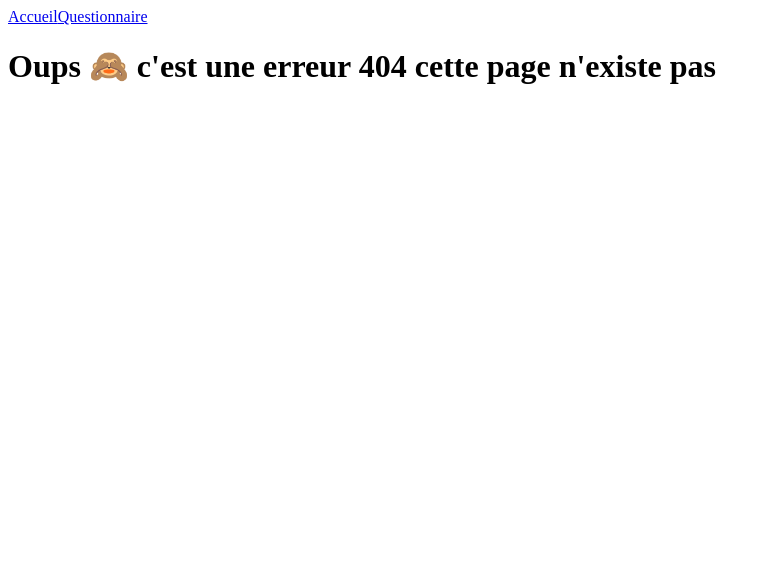
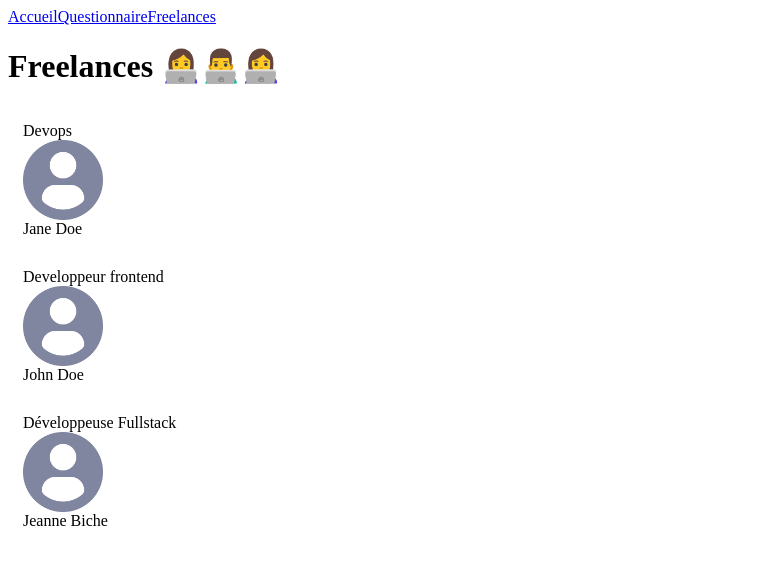
Before and after one commit to MendosDV/shiny-agency, a React (Create React App) app: page /freelances in a window 1280 px wide. Before the commit this address had no page. Shown: the top 564 px of the page, without its empty margins (0-771 px from the left). Built offline with nearby package versions, Linux system fonts and the light colour scheme.

Commit message:
propTypes

```diff
--- a/package.json
+++ b/package.json
@@ -6,6 +6,7 @@
     "@testing-library/jest-dom": "^5.14.1",
     "@testing-library/react": "^13.0.0",
     "@testing-library/user-event": "^13.2.1",
+    "prop-types": "^15.8.1",
     "react": "^18.2.0",
     "react-dom": "^18.2.0",
     "react-router-dom": "6.10.0",
--- /dev/null
+++ b/src/components/Card/index.jsx
@@ -0,0 +1,24 @@
+import PropTypes from 'prop-types'
+import DefaultPicture from '../../assets/profile.png'
+
+export default function Card ({ label, title, picture }) {
+  return (
+    <div style={{ display: 'flex', flexDirection: 'column', padding: 15 }}>
+      <span>{label}</span>
+      <img src={picture} alt="freelance" height={80} width={80} />
+      <span>{title}</span>
+    </div>
+  )
+}
+
+Card.propTypes = {
+  label: PropTypes.string.isRequired,
+  title: PropTypes.string.isRequired,
+  picture: PropTypes.string.isRequired,
+}
+
+Card.defaultProps = {
+  title: '',
+  label: '',
+  picture: DefaultPicture,
+}
--- a/src/components/Header/index.jsx
+++ b/src/components/Header/index.jsx
@@ -4,7 +4,8 @@ export default function Header () {
   return (
     <nav>
       <Link to="/">Accueil</Link>
-      <Link to="/survey/42">Questionnaire</Link>
+      <Link to="/survey/1">Questionnaire</Link>
+      <Link to="/freelances">Freelances</Link>
     </nav>
   )
 }
--- a/src/index.jsx
+++ b/src/index.jsx
@@ -5,6 +5,8 @@ import Home from './pages/Home/'
 import Survey from './pages/Survey/'
 import Header from './components/Header/'
 import Error from './components/Error'
+import Freelances from './pages/Freelances/'
+import Results from './pages/Results/'
 
 ReactDOM.render(
   <React.StrictMode>
@@ -13,6 +15,8 @@ ReactDOM.render(
       <Routes>
           <Route path="/" element={<Home />} />
           <Route path="/survey/:questionNumber" element={<Survey />} />
+          <Route path="/results" element={<Results />} />
+          <Route path="/freelances" element={<Freelances />} />
           <Route path="*" element={<Error />} />
       </Routes>
     </Router>
--- /dev/null
+++ b/src/pages/Freelances/index.jsx
@@ -0,0 +1,31 @@
+import Card from '../../components/Card'
+
+export default function Freelances () {
+
+  const freelanceProfiles = [
+    {
+        name: 'Jane Doe',
+        jobTitle: 'Devops',
+    },
+    {
+        name: 'John Doe',
+        jobTitle: 'Developpeur frontend',
+    },
+    {
+        name: 'Jeanne Biche',
+        jobTitle: 'Développeuse Fullstack',
+    },
+]
+  return (
+    <div>
+      <h1>Freelances 👩‍💻👨‍💻👩‍💻</h1>
+      {freelanceProfiles.map((profile, index) => (
+        <Card
+          key={`${profile.name}-${index}`}
+          label={profile.jobTitle}
+          title={profile.name}
+        />
+      ))}
+    </div>
+  )
+}
--- /dev/null
+++ b/src/pages/Results/index.jsx
@@ -0,0 +1,7 @@
+export default function Results() {
+  return (
+    <div>
+      <h1>Je suis la page Results</h1>
+    </div>
+  )
+}
--- a/src/pages/Survey/index.jsx
+++ b/src/pages/Survey/index.jsx
@@ -1,12 +1,22 @@
 import { useParams } from "react-router-dom"
+import { Link } from 'react-router-dom';
 
 export default function Survey() {
   const { questionNumber } = useParams()
+  const questionNumberInt = parseInt(questionNumber)
+  const nextQuestion = questionNumberInt + 1
+  const lastQuestion = questionNumberInt === 1 ? 1 : questionNumberInt - 1
 
   return (
     <div>
       <h1>Page de sondage 📝</h1>
       <h2>Question {questionNumber}</h2>
+      <Link to={`/survey/${lastQuestion}`}>Précédent</Link>
+      {questionNumberInt === 10 ? (
+        <Link to={`/results`}>Resultat</Link>
+      ) : (
+        <Link to={`/survey/${nextQuestion}`}>Suivant</Link>
+      )}
     </div>
   )
 }
```
Also changed, not shown: src/components/ClientForm/index.jsx (deleted, +0 -7 lines), src/components/FreelanceForm/index.jsx (deleted, +0 -7 lines), src/assets/profile.png (added), src/components/Footer/index.jsx (deleted).
